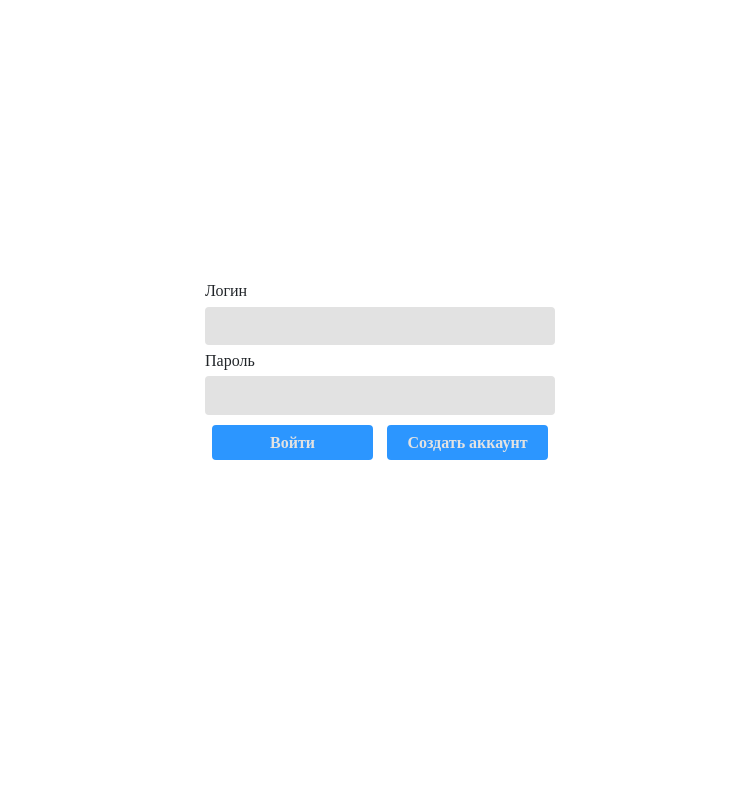
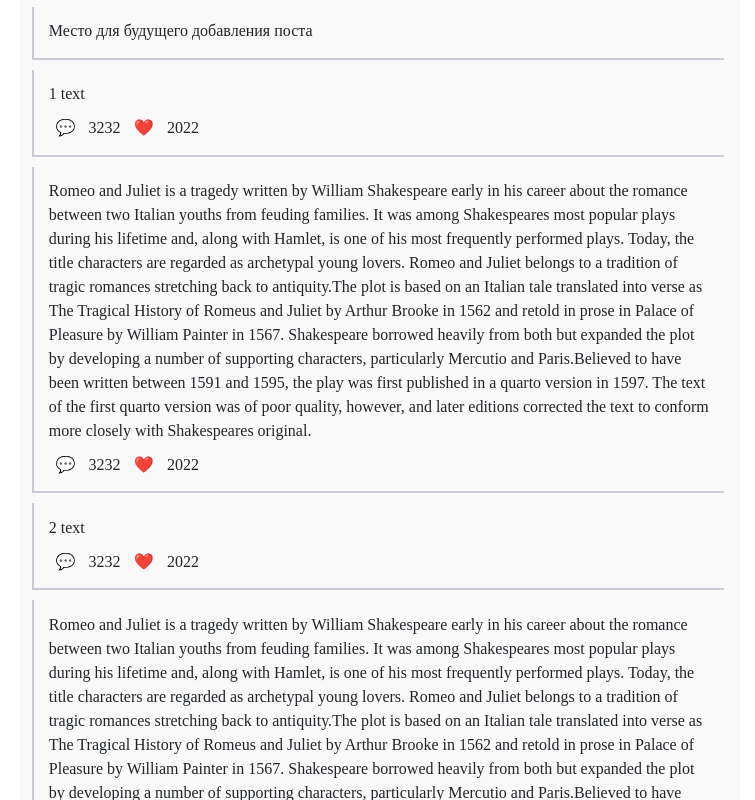
Before and after one commit to AnnPkGit/-, an Angular app in the folder WEB-coursework-Site/ClientApp/: page / in a window 1280 px wide. Shown: the whole page, without its empty margins (260-1015 px from the left). Built offline with nearby package versions, Linux system fonts and the light colour scheme.

Commit message:
Создание главной страницы. Исправления страниц авторизации и регистрации

```diff
--- a/WEB-coursework-Site/ClientApp/src/app/app.component.html
+++ b/WEB-coursework-Site/ClientApp/src/app/app.component.html
@@ -1,6 +1,6 @@
 <body>
   <!--<app-nav-menu></app-nav-menu>-->
-  <div class="container">
+  <!--<div class="container">-->
     <router-outlet></router-outlet>
-  </div>
+  <!--</div>-->
 </body>
--- /dev/null
+++ b/WEB-coursework-Site/ClientApp/src/app/authorization/authorization.component.html
@@ -0,0 +1,12 @@
+<div class="authFormContainer">
+  <form class="authForm">
+    <label>Логин</label>
+    <input class="authInput" type="text" [(ngModel)]="login" [ngModelOptions]="{standalone: true}" />
+    <label>Пароль</label>
+    <input class="authInput" type="password" [(ngModel)]="password" [ngModelOptions]="{standalone: true}" />
+    <div class="authButtonContainer">
+      <input class="authButton" type="submit" value="Войти" (click)="authorize()" />
+      <button class="authButton" (click)="redirectToRegistration()">Создать аккаунт</button>
+    </div>
+  </form>
+</div>
--- /dev/null
+++ b/WEB-coursework-Site/ClientApp/src/app/authorization/authorization.component.ts
@@ -0,0 +1,19 @@
+import { Component } from '@angular/core';
+
+@Component({
+  selector: 'app-authorization',
+  templateUrl: './authorization.component.html',
+})
+
+export class AuthorizationComponent {
+  public login: string = "";
+  public password = "";
+
+  public authorize() {
+    window.alert("тут должно быть обращение к User контроллеру");
+  }
+
+  public redirectToRegistration() {
+    window.alert("тут должен быть редщирект к регистрации");
+  }
+}
--- a/WEB-coursework-Site/ClientApp/src/app/home/home.component.html
+++ b/WEB-coursework-Site/ClientApp/src/app/home/home.component.html
@@ -1,12 +1,12 @@
-<div class="authFormContainer">
-  <form class="authForm">
-    <label>Логин</label>
-    <input class="authInput" type="text" [(ngModel)]="login" [ngModelOptions]="{standalone: true}" />
-    <label>Пароль</label>
-    <input class="authInput" type="password" [(ngModel)]="password" [ngModelOptions]="{standalone: true}" />
-    <div class="authButtonContainer">
-      <input class="authButton" type="submit" value="Войти" (click)="authorize()"/>
-      <button class="authButton" (click)="redirectToRegistration()">Создать аккаунт</button>
+<div class="scroll-bg">
+  <div class="scroll-div">
+    <div class="post-creator-container">Место для будущего добавления поста</div>
+
+    <div class="post-container" *ngFor="let post of posts">
+      <div class="post-content">
+        {{post.text}}
+      </div>
+      <div class="post-info-holder"><span>💬</span><span>3232</span><span>❤️</span><span>2022</span></div>
     </div>
-  </form>
+  </div>
 </div>
--- a/WEB-coursework-Site/ClientApp/src/app/home/home.component.ts
+++ b/WEB-coursework-Site/ClientApp/src/app/home/home.component.ts
@@ -6,15 +6,44 @@ import { Component } from '@angular/core';
 })
 
 export class HomeComponent {
-  public login: string = "";
-  public password = "";
+  public posts: Post[] = [];
 
-  public authorize() {
-    window.alert("тут должно быть обращение к User контроллеру");
-
+  constructor() {
+    this.posts = [
+      { text: "1 text" },
+      {
+        text: `Romeo and Juliet is a tragedy written by William Shakespeare early in his career about the romance between two Italian youths from feuding families.
+        It was among Shakespeares most popular plays during his lifetime and, along with Hamlet, is one of his most frequently performed plays.
+        Today, the title characters are regarded as archetypal young lovers.
+        Romeo and Juliet belongs to a tradition of tragic romances stretching back to antiquity.The plot is based on an Italian tale translated into verse
+        as The Tragical History of Romeus and Juliet by Arthur Brooke in 1562 and retold in prose in Palace of Pleasure by William Painter in 1567. Shakespeare borrowed
+        heavily from both but expanded the plot by developing a number of supporting characters, particularly Mercutio and Paris.Believed to have been written between
+        1591 and 1595, the play was first published in a quarto version in 1597.
+        The text of the first quarto version was of poor quality, however, and later editions corrected the text to conform more closely with Shakespeares original.` },
+      { text: "2 text" },
+      {
+        text: `Romeo and Juliet is a tragedy written by William Shakespeare early in his career about the romance between two Italian youths from feuding families.
+        It was among Shakespeares most popular plays during his lifetime and, along with Hamlet, is one of his most frequently performed plays.
+        Today, the title characters are regarded as archetypal young lovers.
+        Romeo and Juliet belongs to a tradition of tragic romances stretching back to antiquity.The plot is based on an Italian tale translated into verse
+        as The Tragical History of Romeus and Juliet by Arthur Brooke in 1562 and retold in prose in Palace of Pleasure by William Painter in 1567. Shakespeare borrowed
+        heavily from both but expanded the plot by developing a number of supporting characters, particularly Mercutio and Paris.Believed to have been written between
+        1591 and 1595, the play was first published in a quarto version in 1597.
+        The text of the first quarto version was of poor quality, however, and later editions corrected the text to conform more closely with Shakespeares original.` },
+      {
+        text: `Romeo and Juliet is a tragedy written by William Shakespeare early in his career about the romance between two Italian youths from feuding families.
+        It was among Shakespeares most popular plays during his lifetime and, along with Hamlet, is one of his most frequently performed plays.
+        Today, the title characters are regarded as archetypal young lovers.
+        Romeo and Juliet belongs to a tradition of tragic romances stretching back to antiquity.The plot is based on an Italian tale translated into verse
+        as The Tragical History of Romeus and Juliet by Arthur Brooke in 1562 and retold in prose in Palace of Pleasure by William Painter in 1567. Shakespeare borrowed
+        heavily from both but expanded the plot by developing a number of supporting characters, particularly Mercutio and Paris.Believed to have been written between
+        1591 and 1595, the play was first published in a quarto version in 1597.
+        The text of the first quarto version was of poor quality, however, and later editions corrected the text to conform more closely with Shakespeares original.` }
+    ];
   }
 
-  public redirectToRegistration() {
-    window.alert("тут должен быть редщирект к регистрации");
-  }
 }
+
+interface Post {
+  text: string;
+}
--- a/WEB-coursework-Site/ClientApp/src/app/nav-menu/nav-menu.component.html
+++ b/WEB-coursework-Site/ClientApp/src/app/nav-menu/nav-menu.component.html
@@ -37,6 +37,16 @@
               >Fetch data</a
             >
           </li>
+          <li class="nav-item" [routerLinkActive]="['link-active']">
+            <a class="nav-link text-dark" [routerLink]="['/authorization']"
+              >Authorization</a
+            >
+          </li>
+          <li class="nav-item" [routerLinkActive]="['link-active']">
+            <a class="nav-link text-dark" [routerLink]="['/registration']"
+              >Registration</a
+            >
+          </li>
         </ul>
       </div>
     </div>
--- a/WEB-coursework-Site/ClientApp/src/styles.css
+++ b/WEB-coursework-Site/ClientApp/src/styles.css
@@ -19,6 +19,8 @@ code {
 
 @import "styles/RegistrationStyle.css";
 
+@import "styles/HomePageStyle.css";
+
 * {
   font-family: 'Yu Gothic UI';
 }
--- a/WEB-coursework-Site/ClientApp/src/styles/AuthorizationStyle.css
+++ b/WEB-coursework-Site/ClientApp/src/styles/AuthorizationStyle.css
@@ -4,7 +4,6 @@
 }
 
 .authForm {
-  margin-top: 25%;
   display: inline-block;
   width: 350px;
 }
@@ -23,7 +22,8 @@
 
 .authFormContainer {
   display: flex;
-  height: 100%;
+  height: 100vh;
+  align-items: center;
   justify-content: center;
 }
 
--- /dev/null
+++ b/WEB-coursework-Site/ClientApp/src/styles/HomePageStyle.css
@@ -0,0 +1,48 @@
+.scroll-bg {
+  width: 100%;
+  height: 100vh;
+  display: flex;
+  justify-content: center;
+}
+
+.scroll-div {
+  width: 720px;
+  height: 100%;
+  overflow: hidden;
+  overflow-y: scroll;
+  background-color: #F9F9F9;
+}
+
+.post-container {
+  box-shadow: -2px 2px #C8CAD4;
+  margin-left: 2%;
+  margin-right: 2%;
+  margin-top: 10px;
+  margin-bottom: 10px;
+  padding: 2%;
+}
+
+.post-creator-container {
+  margin-left: 2%;
+  margin-right: 2%;
+  margin-top: 5px;
+  padding: 2%;
+  box-shadow: -2px 2px #C8CAD4;
+}
+
+.post-info-holder{
+    margin-top: 10px;
+}
+
+.post-info-holder span {
+  margin: 1%;
+}
+
+.scroll-div:hover {
+  background-color: aqua;
+  background-color: #E0E0E0;
+}
+
+.post-content{
+    width: 100%;
+}
--- a/WEB-coursework-Site/ClientApp/src/styles/RegistrationStyle.css
+++ b/WEB-coursework-Site/ClientApp/src/styles/RegistrationStyle.css
@@ -4,7 +4,7 @@
 }
 
 .registerForm {
-  margin-top: 15%;
+  margin-top: 10%;
   display: inline-block;
   width: 400px;
   border: 2px solid #DADADA;
```
Also changed, not shown: WEB-coursework-Site/ClientApp/src/app/app.module.ts (+7 -1 lines).
